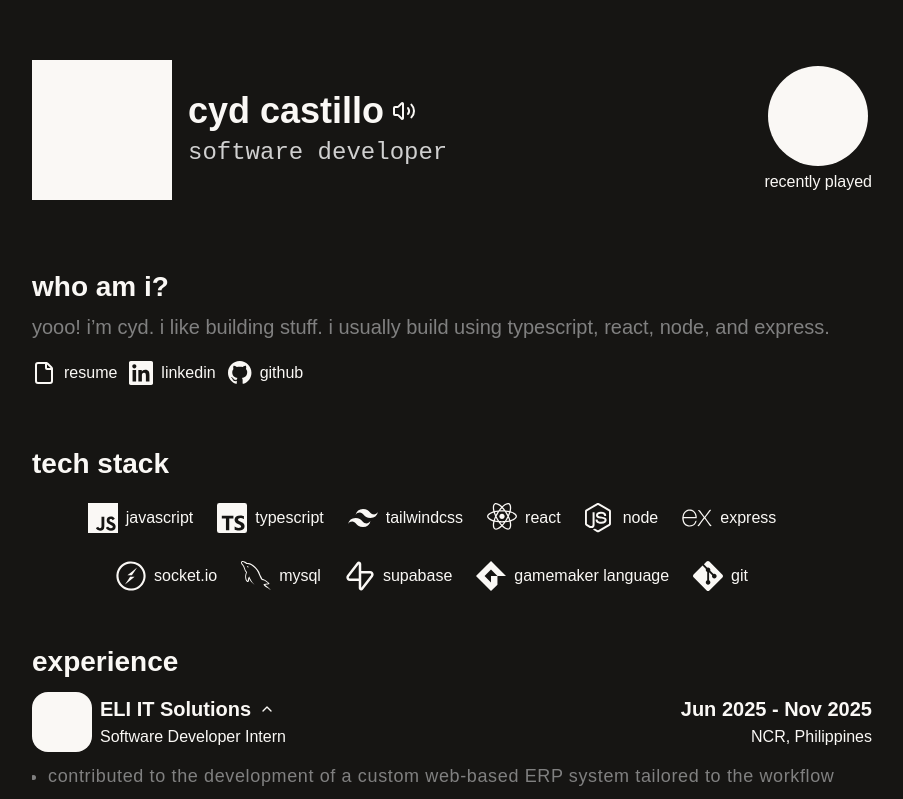
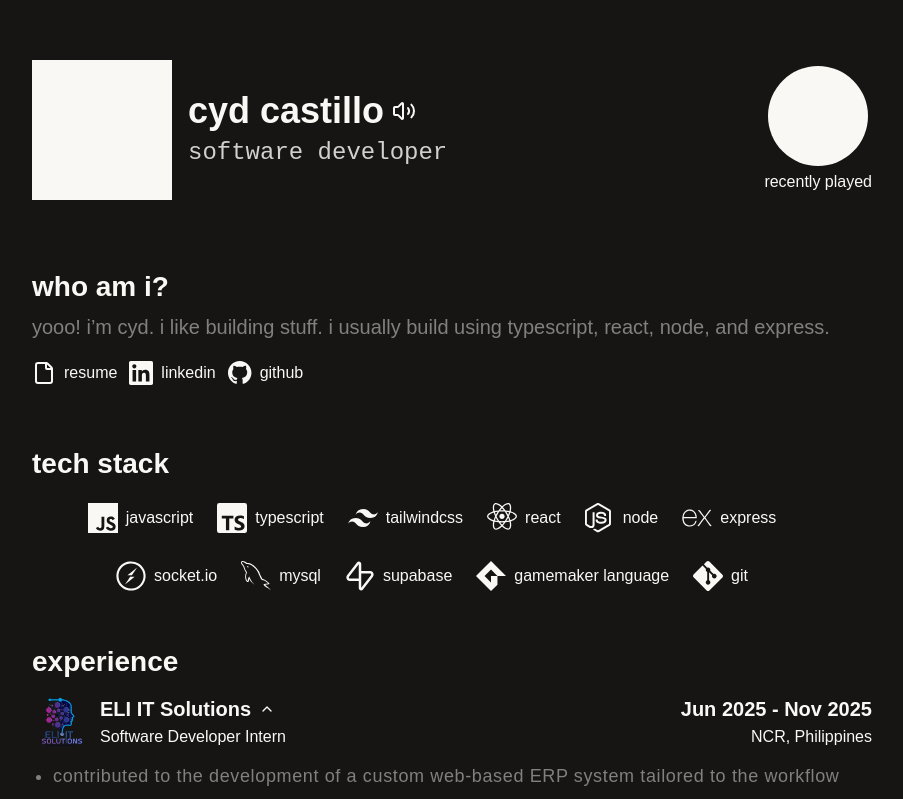
Before and after one commit to ycydro/portfolio, a React (Vite) app: page / in a window 1280 px wide. Shown: the top 799 px of the page, without its empty margins (188-1091 px from the left). Built offline with nearby package versions, Linux system fonts and the light colour scheme.

Commit message:
feat: add company image to experiences

```diff
--- a/src/components/experience/ExpendableExperienceItem.tsx
+++ b/src/components/experience/ExpendableExperienceItem.tsx
@@ -36,7 +36,12 @@ const ExpendableExperienceItem = ({
         {/* Company and Job Title */}
         <div className="flex h-full justify-center gap-2">
           {/* Company Image */}
-          <div className="aspect-square min-w-10 rounded-2xl bg-foreground md:min-w-15"></div>
+          {experience.imagePath && (
+            <img
+              src={experience.imagePath}
+              className="aspect-square max-w-10 min-w-10 rounded-2xl md:max-w-15 md:min-w-15"
+            />
+          )}
           <div className="flex flex-col justify-center gap-px md:gap-0.5">
             {/* Company name */}
             <div className="flex items-center gap-1">
--- a/src/components/experience/ExperienceDescription.tsx
+++ b/src/components/experience/ExperienceDescription.tsx
@@ -14,7 +14,7 @@ const ExperienceDescription = ({
           {description.map((item, index) => (
             <li
               key={index}
-              className="ml-4.5 list-disc text-sm leading-6 wrap-break-word whitespace-normal text-muted-foreground md:ml-4 md:text-lg md:leading-8 md:tracking-[0.035em]"
+              className="ml-5.25 list-disc text-sm leading-6 wrap-break-word whitespace-normal text-muted-foreground md:text-lg md:leading-8 md:tracking-[0.035em]"
             >
               {item}
             </li>
--- a/src/data/experience.ts
+++ b/src/data/experience.ts
@@ -3,6 +3,7 @@ export const experiences: Experience[] = [
   {
     company: "ELI IT Solutions",
     position: "Software Developer Intern",
+    imagePath: "/experiences/ELI-NO-BG.png",
     location: "NCR, Philippines",
     startDate: "Jun 2025",
     endDate: "Nov 2025",
```
Also changed, not shown: public/experiences/ELI-NO-BG.png (added).
